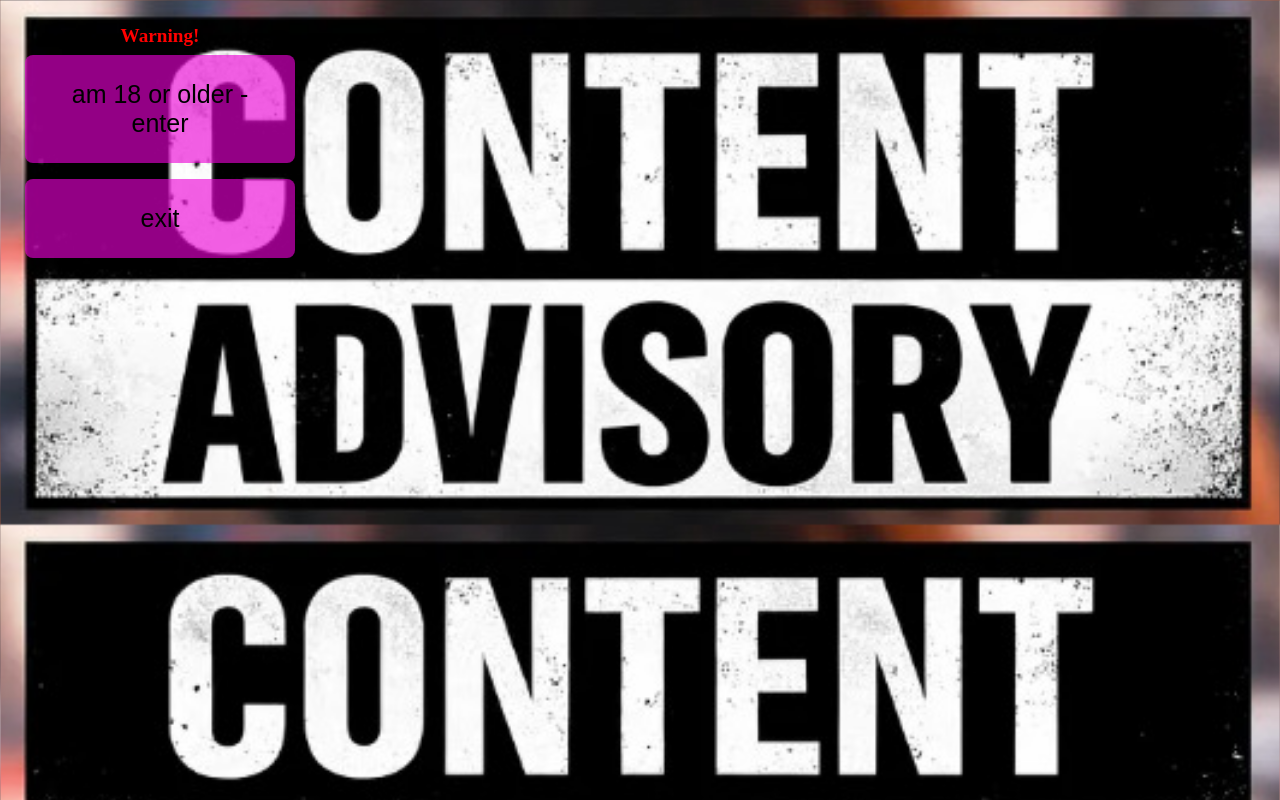
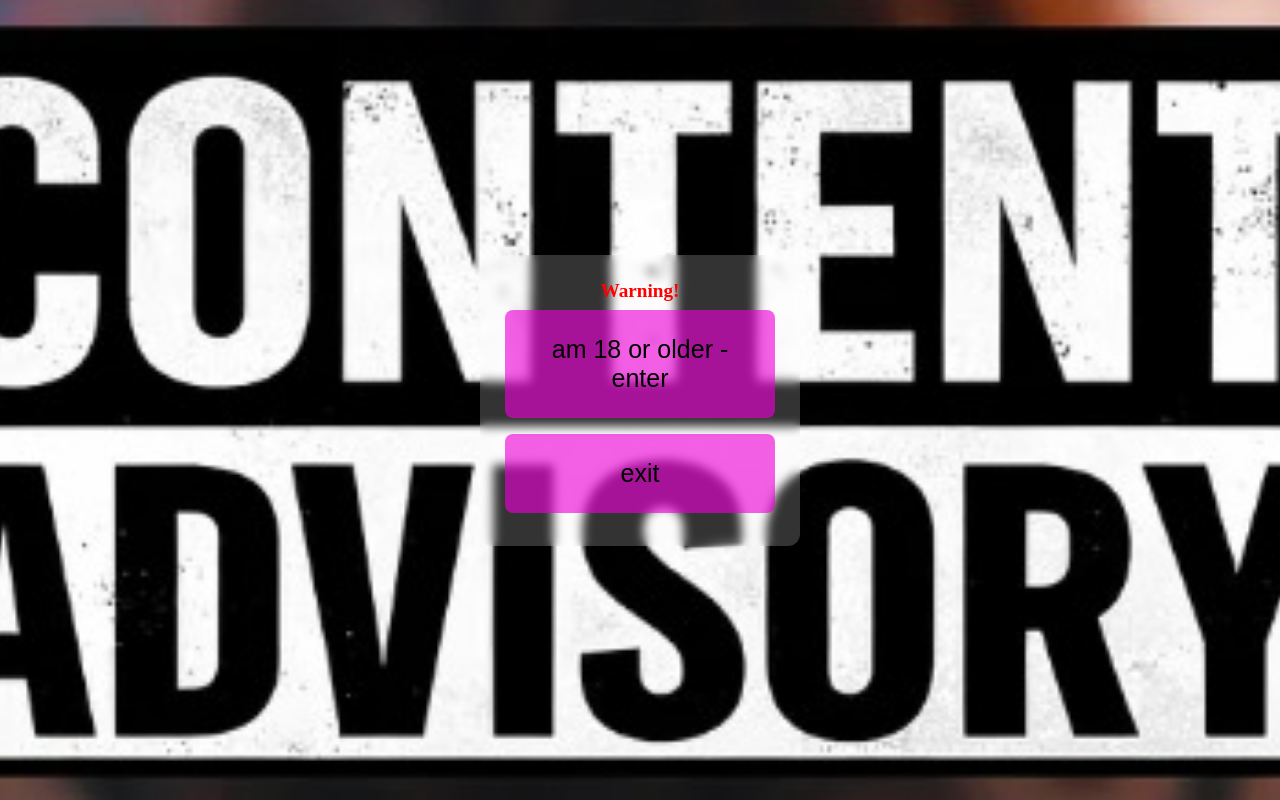
Before and after one commit to cygday/chat, a plain HTML site: page frontend/index.html in a window 1280 px wide. Drawn offline with Linux system fonts and the light colour scheme.

Commit message:
Update style.css

```diff
--- a/frontend/style.css
+++ b/frontend/style.css
@@ -5,11 +5,17 @@
 }
 
 body {
-	background-image:url('wallpaper.jpg');
+    background-image: url('wallpaper.jpg');
     background-size: cover;
-	width:100%;
-	height: 100%;
-	overflow:hidden;
+    background-position: center; /* Ensures the image is centered */
+    width: 100%;
+    height: 100vh; /* Changed from 100% to 100vh to fill the screen */
+    overflow: hidden;
+
+    /* ADD THESE 3 LINES TO CENTER THE BOX */
+    display: flex;
+    justify-content: center; /* Horizontal centering */
+    align-items: center;     /* Vertical centering */
 }
 
 .box {
@@ -17,6 +23,8 @@ body {
     border-radius: 12px;
     text-align: center;
     width: 320px;
+    background: rgba(255, 255, 255, 0.2); /* Recommended: makes box visible over wallpaper */
+    backdrop-filter: blur(5px);           /* Glass effect */
 }
 
 button {
```
Lines whose indentation alone changed are shown as unchanged.
